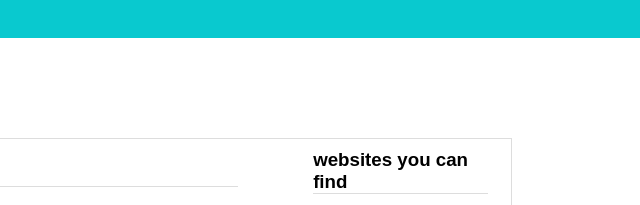
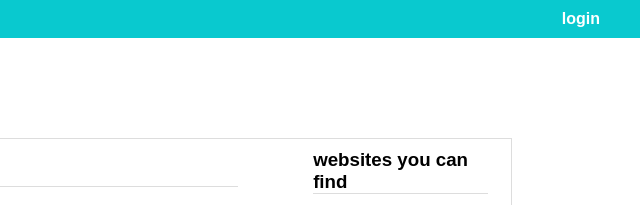
Before and after one commit to abdallahzaidabualganam/online-Learning, a plain HTML site: page index.html in a window 1280 px wide. Shown: the top 205 px of the page, 640-1280 px from the left. Drawn offline with Linux system fonts and the light colour scheme.

Commit message:
Update index.html

```diff
--- a/index.html
+++ b/index.html
@@ -24,7 +24,7 @@
                 <li class="dou"><a href="pages/edclub.html">
                         <!--<img src="imges/edclub.png" alt="">- ->edclub
                     </a></li>-->
-                <li class="dou"><a href="pages/login.html"><div name="sign-in"></div></a></li>
+                <li class="dou"><a href="pages/login.html"><div name="sign-in">login</div></a></li>
             </div>
         </div>
     </header>
```
